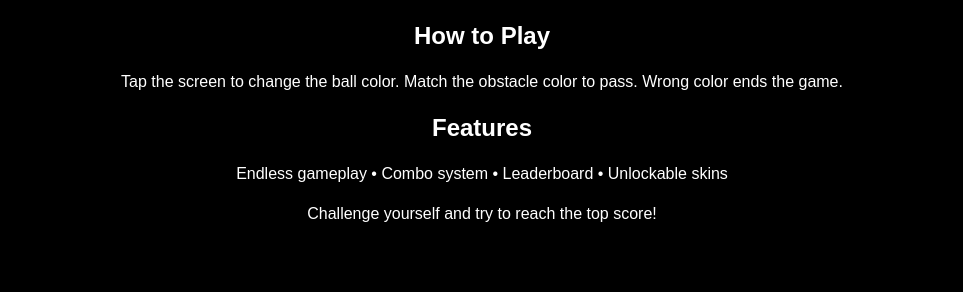
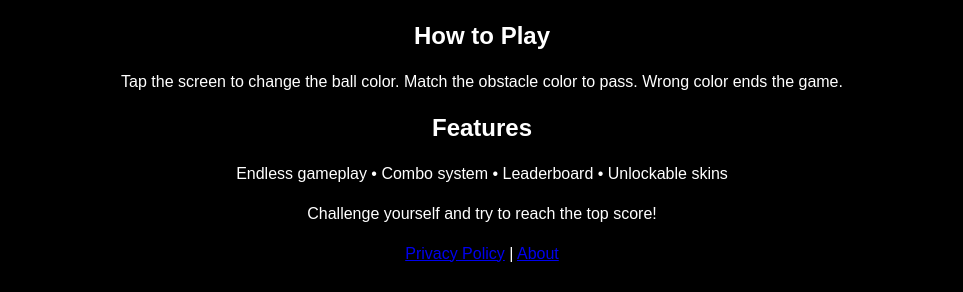
Before and after one commit to VIHARI1106/color-shift-runner, a plain HTML site: page index.html in a window 1280 px wide. Shown: the part 716-1008 px from the top of the page, without its empty margins (158-1121 px from the left). Before the commit the page ends 968 px from the top, so only its background shows below. Drawn offline with Linux system fonts and the light colour scheme.

Commit message:
Add links to Privacy Policy and About pages

```diff
--- a/index.html
+++ b/index.html
@@ -53,6 +53,10 @@
   <p>
     Challenge yourself and try to reach the top score!
   </p>
+  <p>
+  <a href="privacy.html">Privacy Policy</a> |
+  <a href="about.html">About</a>
+  </p>
 
 </div>
 </body>
```
